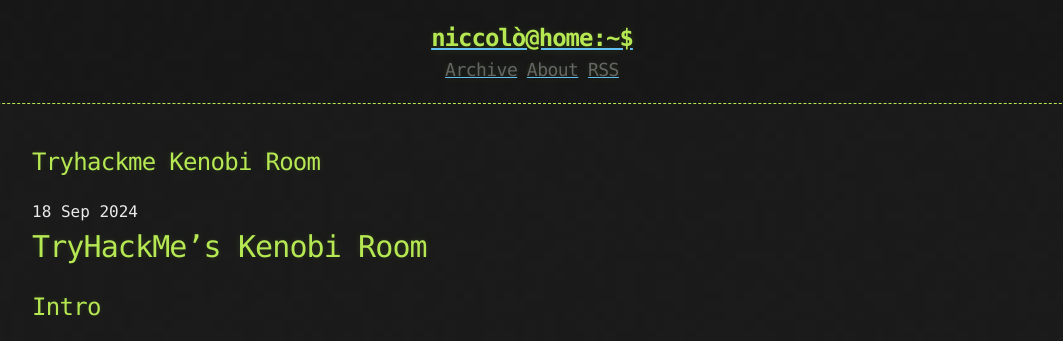
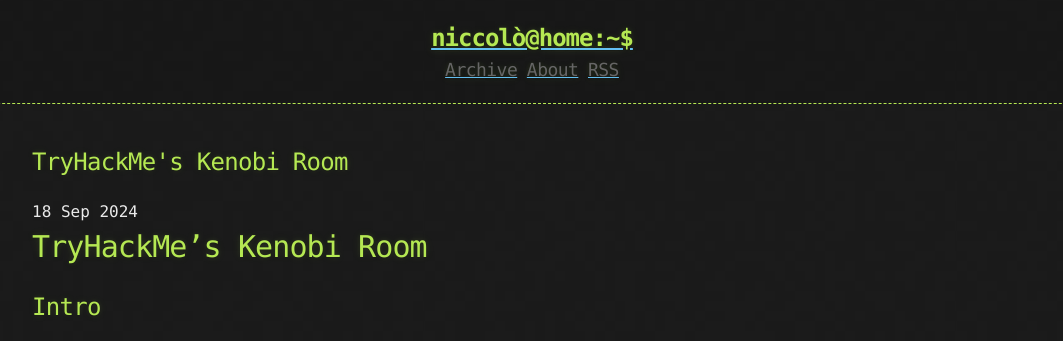
Before and after one commit to n-califano/n-califano.github.io, a Jekyll site: the page built from _posts/2024-09-18-tryhackme-kenobi-room.md, in a window 1280 px wide and 900 px high. Shown: the top 341 px of the window, without its empty margins (108-1171 px from the left). Built offline with Jekyll 4.4.1, drawn with Linux system fonts in a browser that asks for light colours; part of the change alters nothing that is shown.

```diff
--- a/_posts/2024-09-18-tryhackme-kenobi-room.md
+++ b/_posts/2024-09-18-tryhackme-kenobi-room.md
@@ -1,3 +1,8 @@
+---
+title: "TryHackMe's Kenobi Room"
+published: true
+---
+
 # TryHackMe's Kenobi Room
 
 ## Intro
```
